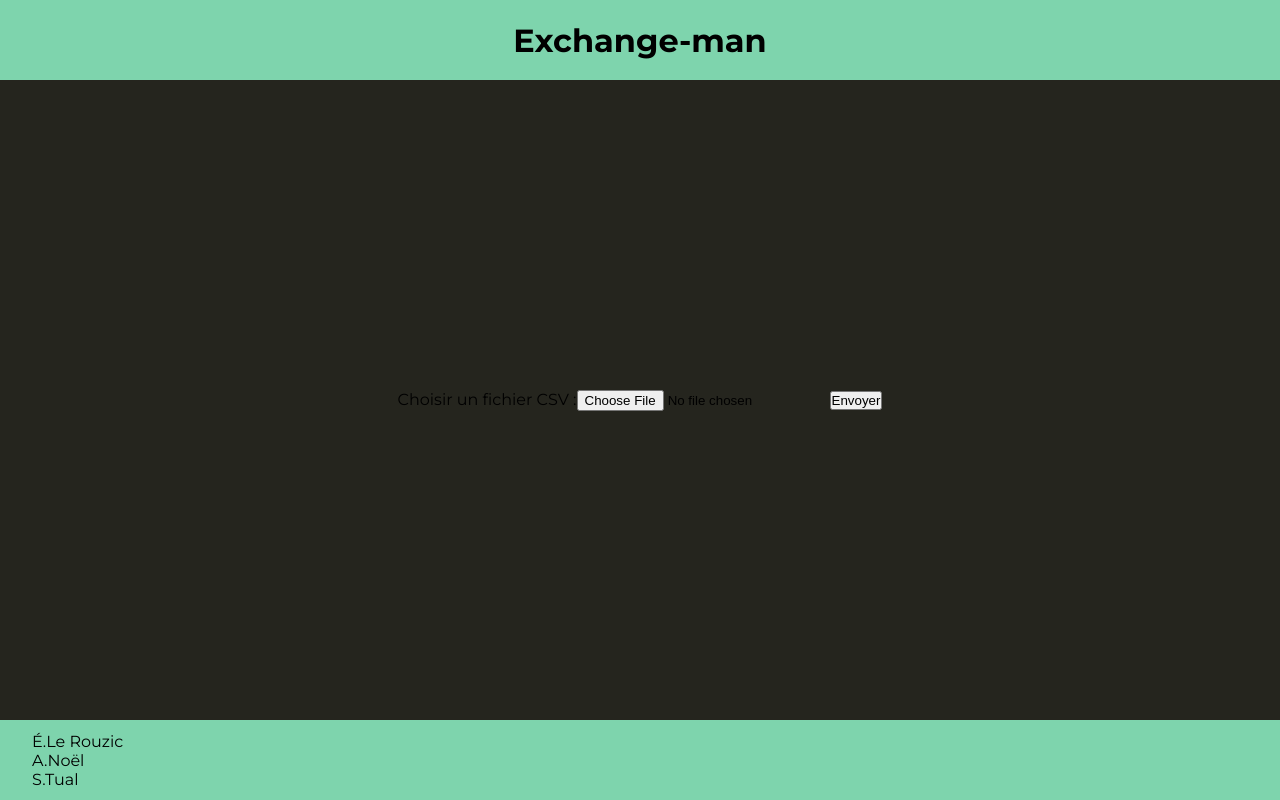
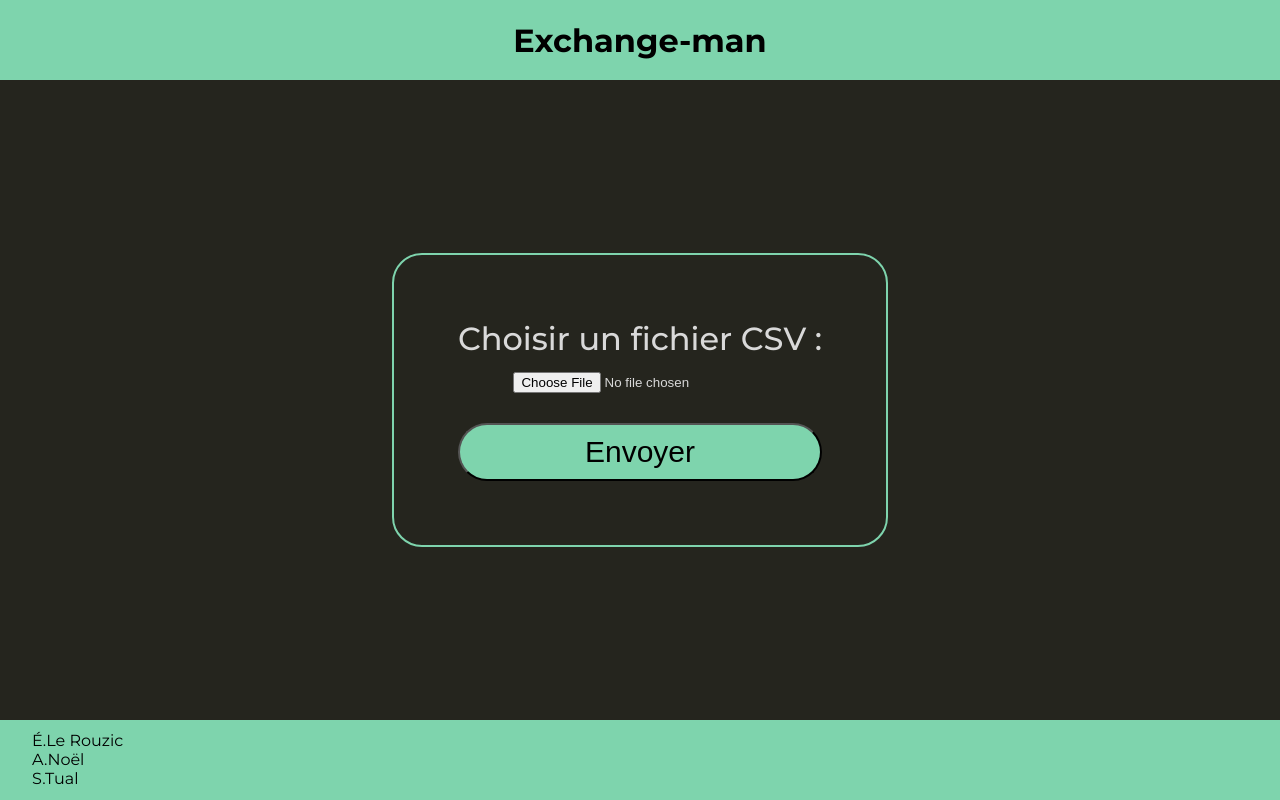
Before and after one commit to Paum2tair/ProjetDevisesM2, a React (Vite) app in the folder devise/: page /import in a window 1280 px wide. Built offline with nearby package versions, Linux system fonts and the light colour scheme; what chartjs-plugin-zoom would draw is missing.

Commit message:
css form

```diff
--- a/devise/src/style/banner.css
+++ b/devise/src/style/banner.css
@@ -117,3 +117,45 @@
     display: flex;
     flex-direction: row;
 }
+
+.error {
+    color: red;
+    font-size: 0.9em;
+    margin-top: 1em;
+}
+
+.success {
+    color: green;
+    font-size: 0.9em;
+    margin-top: 1em;
+}
+
+.form{
+    border: 2px solid var(--banner_bg);
+    border-radius: 30px;
+    padding: 2em;
+    display: flex;
+    flex-direction: column;
+    align-items: center;
+    color: var(--text_title);
+    font-size: xx-large;
+    font-weight: 500;
+}
+
+.form form{
+    display: flex;
+    flex-direction: column;
+    align-items: center;
+}
+.form input{
+    margin-top: 1em;
+}
+
+.form button{
+    margin-top: 1em;
+    width: 100%;
+    background: var(--banner_bg);
+    padding: 10px;
+    border-radius: 30px;
+    font-size: 30px;
+}
```
